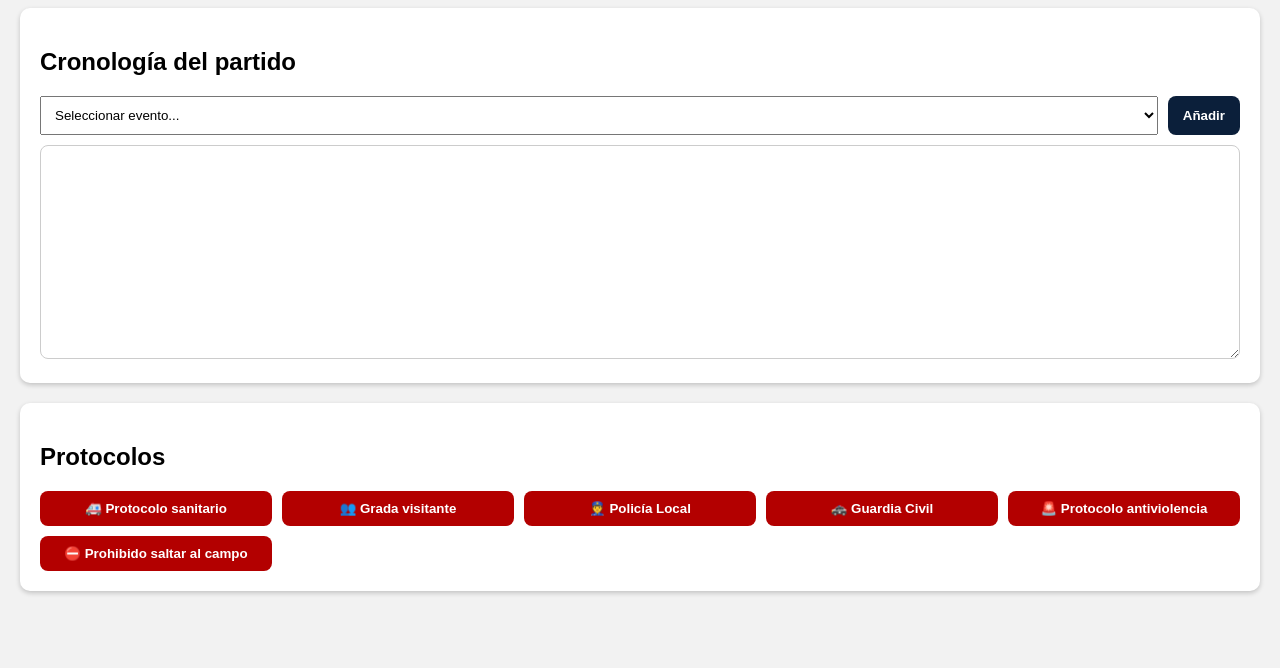
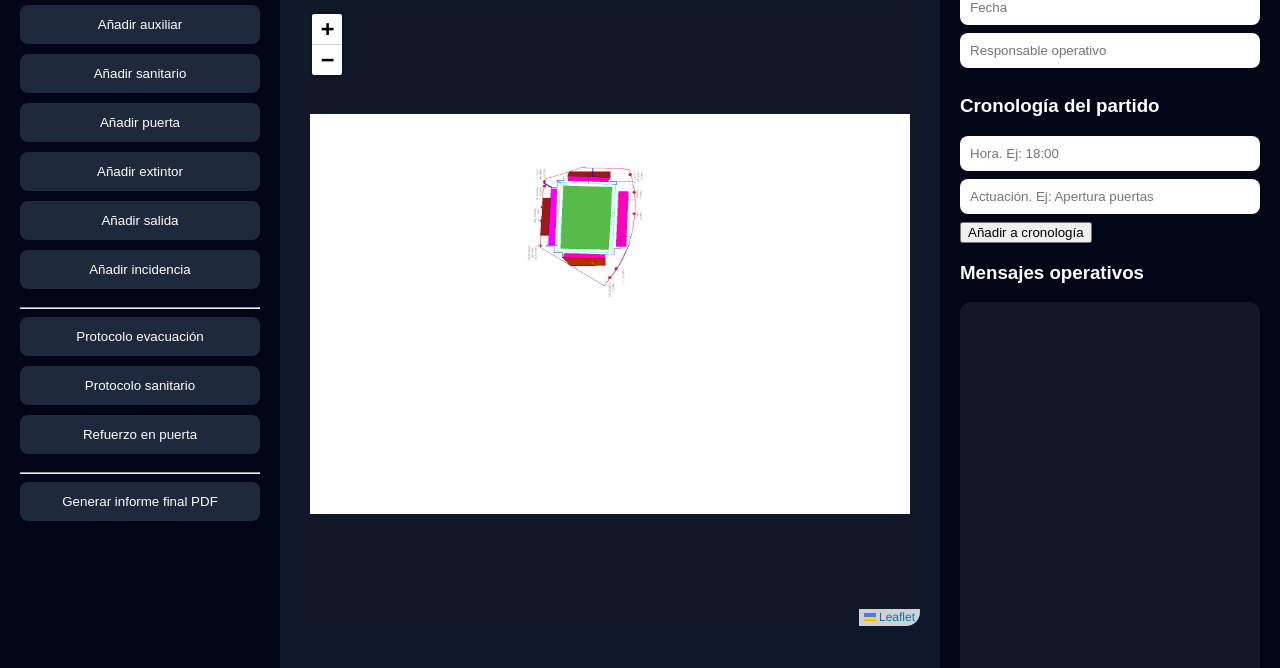
Before and after one commit to rldquero/pau-estadio, a website: page public/index.html in a window 1280 px wide. Shown: the part 132-800 px from the top of the page. Drawn offline with nearby package versions, Linux system fonts and the light colour scheme.

Commit message:
Volver a la pagina operativa anterior

```diff
--- a/public/index.html
+++ b/public/index.html
@@ -1,139 +1,76 @@
 <!DOCTYPE html>
 <html lang="es">
-
 <head>
   <meta charset="UTF-8">
   <meta name="viewport" content="width=device-width, initial-scale=1.0">
+  <title>PAU ESTADIO</title>
 
-<title>PAU Estadio</title>
-
+  <link rel="stylesheet" href="https://unpkg.com/leaflet/dist/leaflet.css">
   <link rel="stylesheet" href="style.css">
-
 </head>
 
 <body>
 
-<h1>PAU ESTADIO</h1>
+  <div class="sidebar">
+    <h2>PAU ESTADIO</h2>
 
-<div class="contenedor">
+    <button onclick="modo='vigilante'">Añadir vigilante</button>
+    <button onclick="modo='auxiliar'">Añadir auxiliar</button>
+    <button onclick="modo='sanitario'">Añadir sanitario</button>
+    <button onclick="modo='puerta'">Añadir puerta</button>
+    <button onclick="modo='extintor'">Añadir extintor</button>
+    <button onclick="modo='salida'">Añadir salida</button>
+    <button onclick="modo='incidencia'">Añadir incidencia</button>
 
-<div class="bloque">
+    <hr>
 
-<h2>Cronología del partido</h2>
+    <button onclick="enviarProtocolo('Evacuación')">Protocolo evacuación</button>
+    <button onclick="enviarProtocolo('Sanitario')">Protocolo sanitario</button>
+    <button onclick="enviarProtocolo('Refuerzo en puerta')">Refuerzo en puerta</button>
 
-<div style="display:flex; gap:10px; margin-bottom:10px;">
+    <hr>
 
-<select id="eventoCronologia" style="flex:1; padding:10px;">
-
-<option value="">Seleccionar evento...</option>
-
-<option>Apertura de puertas</option>
-<option>Inicio dispositivo preventivo</option>
-<option>Activado protocolo grada visitante</option>
-<option>Incidencia acceso puerta 1</option>
-<option>Incidencia acceso puerta 2</option>
-<option>Incidencia acceso puerta 3</option>
-<option>Se recibe fotografía</option>
-<option>Inicio del partido</option>
-<option>Atención sanitaria grada norte</option>
-<option>Atención sanitaria grada sur</option>
-<option>Atención sanitaria grada visitante</option>
-<option>Intervención seguridad privada</option>
-<option>Intervención Policía Local</option>
-<option>Intervención Guardia Civil</option>
-<option>Lanzamiento de objetos</option>
-<option>Parada temporal del partido</option>
-<option>Reanudación del partido</option>
-<option>Finalización del partido</option>
-<option>Salida escalonada del público</option>
-<option>Cierre del dispositivo</option>
-
-</select>
-
-<button type="button" onclick="añadirCronologia()">
-Añadir
-</button>
-
+    <button onclick="generarInformeFinal()">Generar informe final PDF</button>
   </div>
 
-<textarea id="cronologia" rows="12"></textarea>
-
+  <div class="content">
+    <h1>Plano operativo del estadio</h1>
+    <p id="modoTexto">Selecciona un tipo de punto y haz clic en el plano.</p>
+    <div id="map"></div>
   </div>
 
-<div class="bloque">
+  <div class="panel">
+    <h3>Datos del partido</h3>
+    <input id="partidoNombre" placeholder="Partido / evento">
+    <input id="fechaPartido" placeholder="Fecha">
+    <input id="responsablePartido" placeholder="Responsable operativo">
 
-<h2>Protocolos</h2>
+    <h3>Cronología del partido</h3>
+    <input id="horaCronologia" placeholder="Hora. Ej: 18:00">
+    <input id="textoCronologia" placeholder="Actuación. Ej: Apertura puertas">
+    <button onclick="agregarCronologia()">Añadir a cronología</button>
+    <div id="cronologia"></div>
 
-<div class="protocolos">
+    <h3>Mensajes operativos</h3>
+    <div id="mensajes"></div>
 
-<button onclick="añadirProtocolo('Activado protocolo sanitario')">
-🚑 Protocolo sanitario
-</button>
+    <input id="mensajeInput" placeholder="Escribir mensaje...">
+    <button onclick="enviarMensaje()">Enviar texto</button>
 
-<button onclick="añadirProtocolo('Activado protocolo grada visitante')">
-👥 Grada visitante
-</button>
+    <label class="fileBtn">
+      Enviar foto
+      <input type="file" accept="image/*" onchange="enviarArchivo(event,'foto')" hidden>
+    </label>
 
-<button onclick="añadirProtocolo('Aviso a Policía Local')">
-👮 Policía Local
-</button>
-
-<button onclick="añadirProtocolo('Aviso a Guardia Civil')">
-🚓 Guardia Civil
-</button>
-
-<button onclick="añadirProtocolo('Activado protocolo antiviolencia')">
-🚨 Protocolo antiviolencia
-</button>
-
-<button onclick="añadirProtocolo('Prohibido entrar al terreno de juego')">
-⛔ Prohibido saltar al campo
-</button>
-
+    <label class="fileBtn">
+      Enviar vídeo
+      <input type="file" accept="video/*" onchange="enviarArchivo(event,'video')" hidden>
+    </label>
   </div>
 
-</div>
-
-</div>
-
-<script>
-
-function añadirCronologia(){
-
-const select = document.getElementById("eventoCronologia");
-const textarea = document.getElementById("cronologia");
-
-if(select.value === "") return;
-
-const ahora = new Date();
-
-const hora = ahora.toLocaleTimeString("es-ES",{
-hour:"2-digit",
-minute:"2-digit"
-});
-
-textarea.value += hora + " - " + select.value + "\n";
-
-select.value = "";
-
-}
-
-function añadirProtocolo(texto){
-
-const textarea = document.getElementById("cronologia");
-
-const ahora = new Date();
-
-const hora = ahora.toLocaleTimeString("es-ES",{
-hour:"2-digit",
-minute:"2-digit"
-});
-
-textarea.value += hora + " - " + texto + "\n";
-
-}
-
-</script>
+  <script src="https://unpkg.com/leaflet/dist/leaflet.js"></script>
+  <script src="https://cdnjs.cloudflare.com/ajax/libs/jspdf/2.5.1/jspdf.umd.min.js"></script>
+  <script src="app.js"></script>
 
 </body>
 </html>
--- a/public/style.css
+++ b/public/style.css
@@ -1,56 +1,109 @@
 body{
-font-family:Arial, sans-serif;
-background:#f2f2f2;
-margin:0;
-padding:20px;
+  margin:0;
+  font-family:Arial;
+  background:#0f172a;
+  color:white;
+  display:flex;
+  height:100vh;
 }
 
-h1{
-background:#0b1f3a;
-color:white;
-padding:20px;
-border-radius:10px;
+.sidebar{
+  width:240px;
+  background:#020617;
+  padding:20px;
+  overflow:auto;
 }
 
-.contenedor{
-display:flex;
-flex-direction:column;
-gap:20px;
+.sidebar button{
+  width:100%;
+  margin-bottom:10px;
+  padding:12px;
+  background:#1e293b;
+  border:none;
+  color:white;
+  border-radius:8px;
+  cursor:pointer;
 }
 
-.bloque{
-background:white;
-padding:20px;
-border-radius:10px;
-box-shadow:0 2px 5px rgba(0,0,0,0.2);
+.sidebar button:hover{
+  background:#2563eb;
 }
 
-textarea{
-width:100%;
-padding:10px;
-border-radius:8px;
-border:1px solid #ccc;
-font-size:14px;
-box-sizing:border-box;
+.content{
+  flex:1;
+  padding:20px;
 }
 
-button{
-background:#0b1f3a;
-color:white;
-border:none;
-padding:10px 15px;
-border-radius:8px;
-cursor:pointer;
-font-weight:bold;
+#map{
+  height:78vh;
+  width:100%;
+  background:#111827;
+  border-radius:14px;
+  overflow:hidden;
 }
 
-.protocolos{
-display:grid;
-grid-template-columns:repeat(auto-fit,minmax(220px,1fr));
-gap:10px;
-margin-top:10px;
+.panel{
+  width:300px;
+  background:#020617;
+  padding:20px;
+  overflow:auto;
 }
 
-.protocolos button{
-background:#b30000;
+#mensajes{
+  height:65vh;
+  overflow:auto;
+  background:#111827;
+  padding:10px;
+  border-radius:10px;
+  margin-bottom:10px;
 }
+
+.msg{
+  background:#1e293b;
+  padding:10px;
+  border-radius:8px;
+  margin-bottom:8px;
+  font-size:14px;
+}
+
+input{
+  width:100%;
+  padding:10px;
+  margin-bottom:8px;
+  border-radius:8px;
+  border:none;
+}.punto{
+  font-size:26px;
+  background:white;
+  border-radius:50%;
+  width:34px;
+  height:34px;
+  display:flex;
+  align-items:center;
+  justify-content:center;
+  border:2px solid #0f172a;
+}.fileBtn{
+  display:block;
+  width:100%;
+  box-sizing:border-box;
+  text-align:center;
+  margin-top:8px;
+  padding:10px;
+  background:#2563eb;
+  color:white;
+  border-radius:8px;
+  cursor:pointer;
+}
+
+.media{
+  width:100%;
+  max-height:220px;
+  object-fit:contain;
+  margin-top:8px;
+  border-radius:8px;
+  background:#000;
+}.panel input{
+  width:100%;
+  box-sizing:border-box;
+  margin-bottom:8px;
+}
```
Lines whose indentation alone changed are shown as unchanged.
